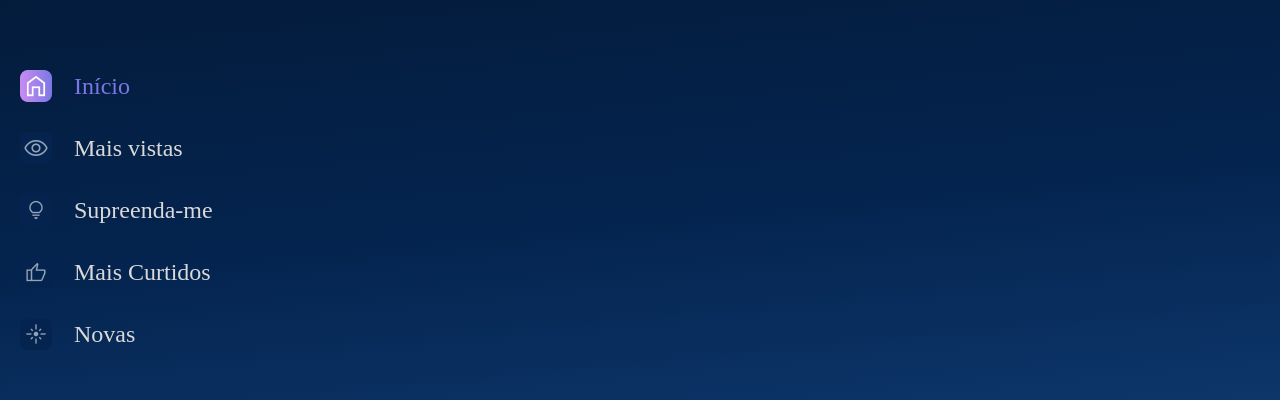
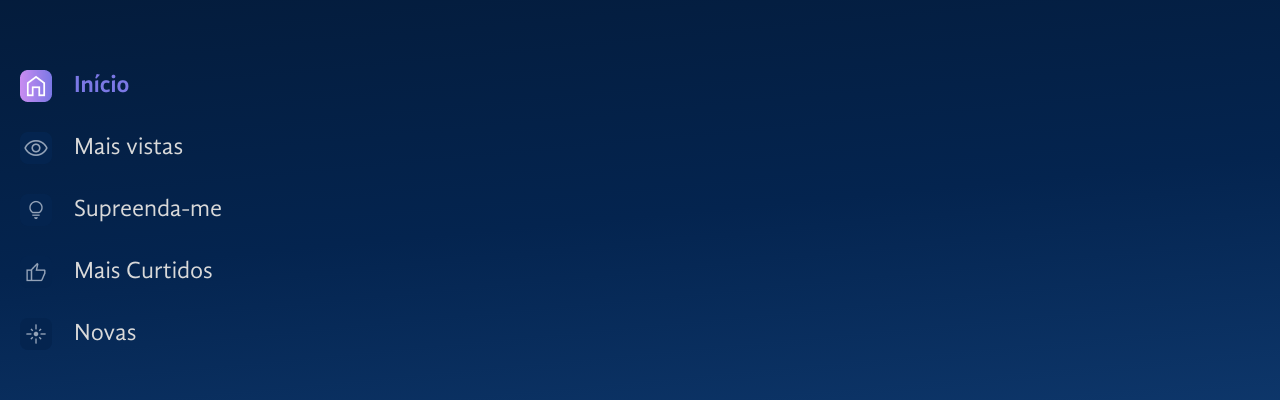
Before and after one commit to Matheus1415/siteEspacial, a React (Vite) app: page / in a window 1280 px wide. Shown: the part 166-566 px from the top of the page. Built offline with nearby package versions, Linux system fonts and the light colour scheme.

Commit message:
Alterando fonte da URL

```diff
--- a/src/componentes/EstilosGlobais/index.jsx
+++ b/src/componentes/EstilosGlobais/index.jsx
@@ -1,6 +1,22 @@
 import { createGlobalStyle } from "styled-components";
+import GandhiSansRegular from './Fontes/GandhiSans-Regular.otf'
+import GandhiSansBold from './Fontes/GandhiSans-Bold.otf'
+
 
 export const EstiloGlobal =  createGlobalStyle`
+
+@font-face {
+  font-family: 'GandhiSansRegular';
+  src: local('Gandhi Sans Regular'), local('GandhiSansRegular'), url(${GandhiSansRegular});
+}
+
+
+@font-face {
+  font-family: 'GandhiSansBold';
+  src: local('Gandhi Sans Bold'), local('GandhiSansBold'), url(${GandhiSansBold});
+}
+
+
 html {
     line-height: 1.15;
     -webkit-text-size-adjust: 100%;
--- a/src/componentes/Lateral/ItemNavegacao/index.jsx
+++ b/src/componentes/Lateral/ItemNavegacao/index.jsx
@@ -6,6 +6,7 @@ const ItemListaEstilizada = styled.li`
     margin-bottom: 30px;
     cursor: pointer;
     color: ${props => props.$ativo ? "#7b78e5" : "#d9d9d9"};
+    font-family: ${ props => props.$ativo ? 'GandhiSansBold' : 'GandhiSansRegular'};
     display: flex;
     align-items: center;
     gap: 22px;
```
